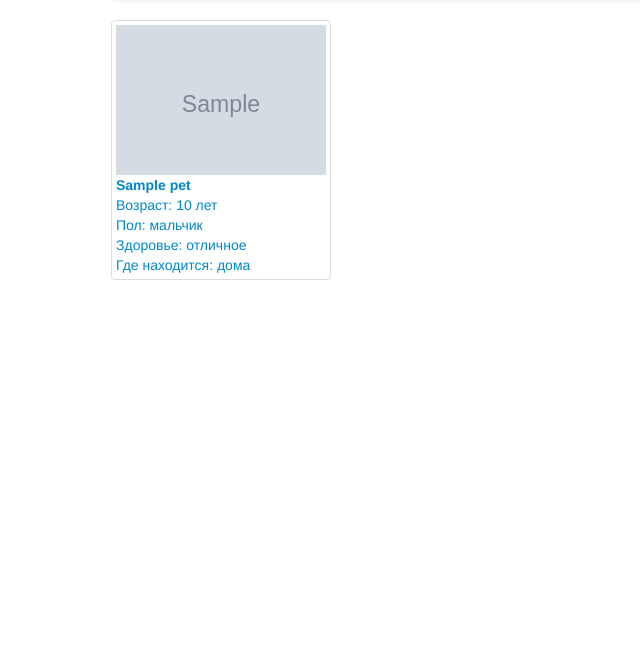
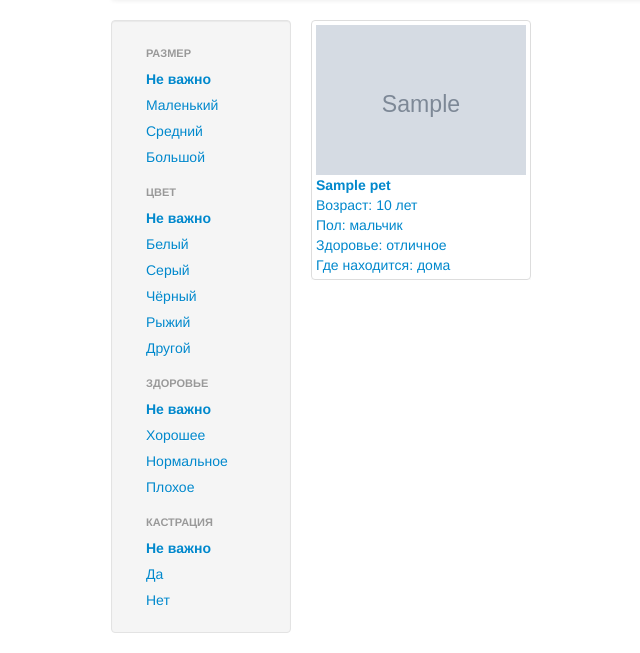
Before and after one commit to putnik/petfinder, a Django app: page / in a window 1280 px wide. Shown: the part 168-821 px from the top of the page, without its empty margins (59-699 px from the left). Before the commit the page ends 448 px from the top, so only its background shows below. Run offline with Django 3.2, Linux system fonts and the light colour scheme; tables that the repository leaves empty hold one stand-in row (values such as "Sample post"); grey boxes marked "Sample" are stand-in pictures; some libraries are stand-ins or nearby versions.

Commit message:
Add extra filters block

```diff
--- a/templates/search.html
+++ b/templates/search.html
@@ -32,6 +32,34 @@
 </div>
 
 {% if pets %}
+<div class="row">
+	<div class="span2 well">
+	<ul class="nav nav-list">
+		<li class="nav-header">Размер</li>
+		<li style="font-weight:bold"><a href="#">Не важно</a></li>
+		<li><a href="#">Маленький</a></li>
+		<li><a href="#">Средний</a></li>
+		<li><a href="#">Большой</a></li>
+		<!--li class="nav-header">Порода</li-->
+		<li class="nav-header">Цвет</li>
+		<li style="font-weight:bold"><a href="#">Не важно</a></li>
+		<li><a href="#">Белый</a></li>
+		<li><a href="#">Серый</a></li>
+		<li><a href="#">Чёрный</a></li>
+		<li><a href="#">Рыжий</a></li>
+		<li><a href="#">Другой</a></li>
+		<li class="nav-header">Здоровье</li>
+		<li style="font-weight:bold"><a href="#">Не важно</a></li>
+		<li><a href="#">Хорошее</a></li>
+		<li><a href="#">Нормальное</a></li>
+		<li><a href="#">Плохое</a></li>
+		<li class="nav-header">Кастрация</li>
+		<li style="font-weight:bold"><a href="#">Не важно</a></li>
+		<li><a href="#">Да</a></li>
+		<li><a href="#">Нет</a></li>
+	</ul>
+	</div>
+	<div class="span9">
 		<ul class="thumbnails">
 		{% for pet in pets %}
 			<li class="span3" style="height:260px; overflow-y:hidden">
@@ -53,6 +81,8 @@
 			</li>
 		{% endfor %}
 		</ul>
+	</div>
+</div>
 {% endif %}
 
 {% endblock %}
```
Lines whose indentation alone changed are shown as unchanged.
